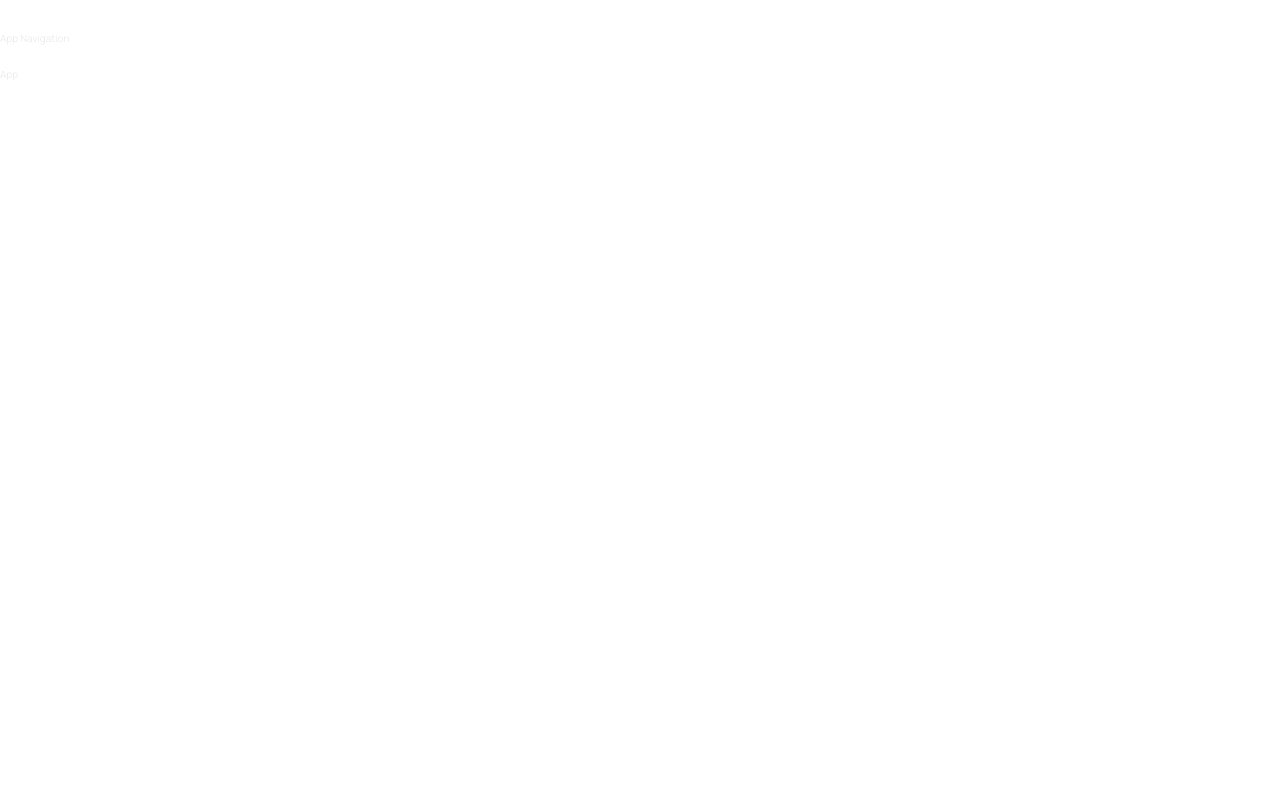
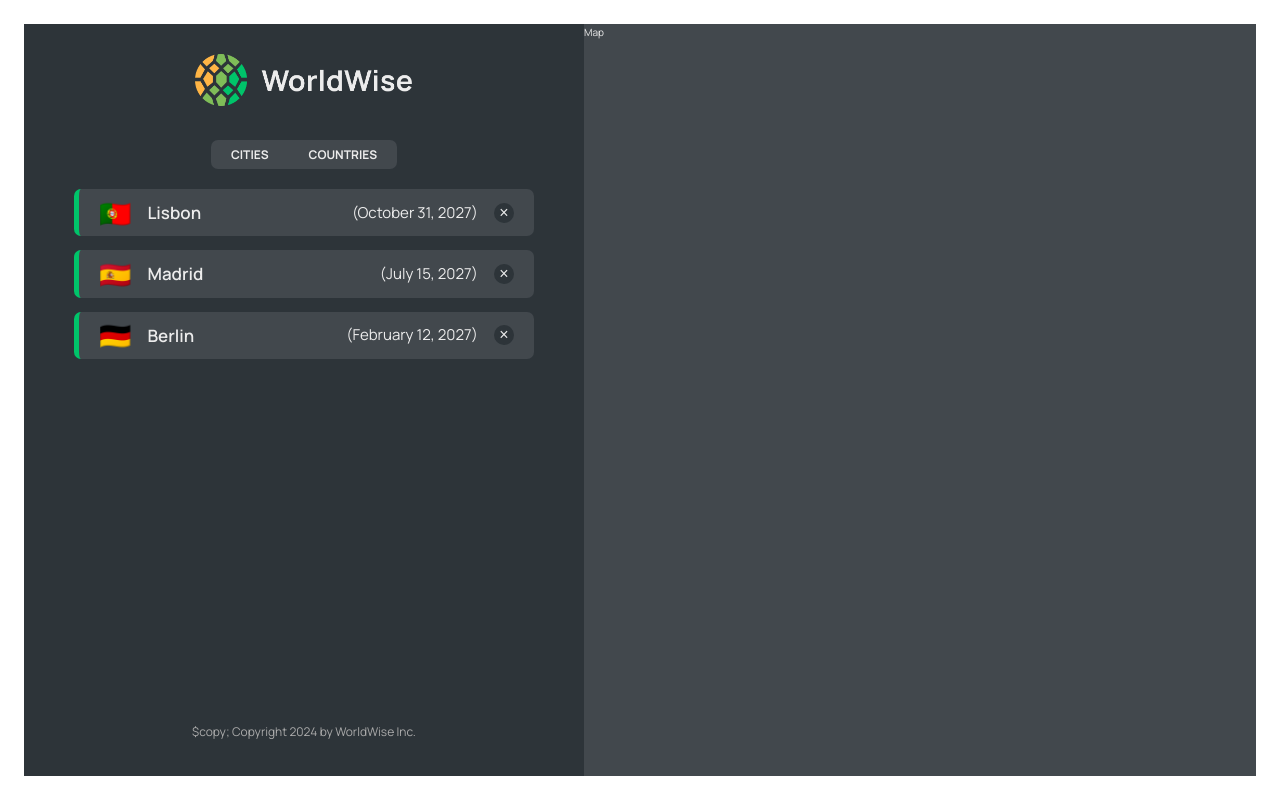
Before and after one commit to David-Sang96/Position-Tracker, a React (Vite) app: page /app in a window 1280 px wide. Built offline with nearby package versions, Linux system fonts and the light colour scheme; data requests are answered from the project's data file.

Commit message:
fetch data sync with ui

```diff
--- a/package.json
+++ b/package.json
@@ -7,9 +7,11 @@
     "dev": "vite",
     "build": "vite build",
     "lint": "eslint . --ext js,jsx --report-unused-disable-directives --max-warnings 0",
-    "preview": "vite preview"
+    "preview": "vite preview",
+    "server": "json-server --w data/cities.json  --delay 500"
   },
   "dependencies": {
+    "json-server": "^0.17.4",
     "react": "^18.2.0",
     "react-dom": "^18.2.0",
     "react-router-dom": "^6.23.1"
--- a/src/App.jsx
+++ b/src/App.jsx
@@ -1,4 +1,6 @@
+import { useEffect, useState } from "react";
 import { BrowserRouter, Route, Routes } from "react-router-dom";
+import CityList from "./components/CityList";
 import AppLayout from "./pages/AppLayout";
 import HomePage from "./pages/HomePage";
 import Login from "./pages/Login";
@@ -6,15 +8,49 @@
 import Pricing from "./pages/Pricing";
 import Product from "./pages/Product";
 
+const BASE_URL = "http://localhost:3000";
+
 function App() {
+  const [cities, setCities] = useState([]);
+  const [isLoading, setIsLoading] = useState(false);
+
+  useEffect(() => {
+    async function fetchCities() {
+      try {
+        setIsLoading(true);
+        const res = await fetch(`${BASE_URL}/cities`);
+        if (!res.ok) throw new Error("Something wrong in fetching data");
+        const data = await res.json();
+        setCities(data);
+      } catch (error) {
+        console.error(error.message);
+      } finally {
+        setIsLoading(false);
+      }
+    }
+    fetchCities();
+  }, []);
+
   return (
     <BrowserRouter>
+      {/* index is default route  */}
       <Routes>
-        <Route path="/" element={<HomePage />} />
+        <Route index element={<HomePage />} />
         <Route path="product" element={<Product />} />
         <Route path="pricing" element={<Pricing />} />
         <Route path="login" element={<Login />} />
-        <Route path="app" element={<AppLayout />} />
+        <Route path="app" element={<AppLayout />}>
+          <Route
+            index
+            element={<CityList cities={cities} isLoading={isLoading} />}
+          />
+          <Route
+            path="cities"
+            element={<CityList cities={cities} isLoading={isLoading} />}
+          />
+          <Route path="countries" element={<p>Countries</p>} />
+          <Route path="form" element={<p>Form</p>} />
+        </Route>
         <Route path="*" element={<PageNotFound />} />
       </Routes>
     </BrowserRouter>
--- a/src/components/AppNav.jsx
+++ b/src/components/AppNav.jsx
@@ -1,7 +1,19 @@
+import { NavLink } from "react-router-dom";
 import styles from "./AppNav.module.css";
 
 const AppNav = () => {
-  return <nav className={styles.nav}>App Navigation</nav>;
+  return (
+    <nav className={styles.nav}>
+      <ul>
+        <li>
+          <NavLink to="cities">Cities</NavLink>
+        </li>
+        <li>
+          <NavLink to="countries">Countries</NavLink>
+        </li>
+      </ul>
+    </nav>
+  );
 };
 
 export default AppNav;
--- /dev/null
+++ b/src/components/CityItem.jsx
@@ -0,0 +1,23 @@
+/* eslint-disable react/prop-types */
+const formatDate = (date) =>
+  new Intl.DateTimeFormat("en", {
+    day: "numeric",
+    month: "long",
+    year: "numeric",
+  }).format(new Date(date));
+
+import styles from "./CityItem.module.css";
+const CityItem = ({ city }) => {
+  const { cityName, date, emoji } = city;
+
+  return (
+    <li className={styles.cityItem}>
+      <span className={styles.emoji}>{emoji}</span>
+      <h1 className={styles.name}>{cityName}</h1>
+      <time className={styles.date}>({formatDate(date)})</time>
+      <button className={styles.deleteBtn}>&times;</button>
+    </li>
+  );
+};
+
+export default CityItem;
--- /dev/null
+++ b/src/components/CityList.jsx
@@ -0,0 +1,24 @@
+/* eslint-disable react/prop-types */
+
+import CityItem from "./CityItem";
+import styles from "./CityList.module.css";
+import Message from "./Message";
+import Spinner from "./Spinner";
+
+const CityList = ({ cities, isLoading }) => {
+  if (isLoading) return <Spinner />;
+
+  if (!cities.length)
+    return (
+      <Message message="Add your first city by clicking on a city on the map" />
+    );
+  return (
+    <ul className={styles.cityList}>
+      {cities.map((city) => (
+        <CityItem city={city} key={city.id} />
+      ))}
+    </ul>
+  );
+};
+
+export default CityList;
--- /dev/null
+++ b/src/components/Map.jsx
@@ -0,0 +1,7 @@
+import styles from "./Map.module.css";
+
+const Map = () => {
+  return <div className={styles.mapContainer}>Map</div>;
+};
+
+export default Map;
--- a/src/components/Message.jsx
+++ b/src/components/Message.jsx
@@ -1,3 +1,4 @@
+/* eslint-disable react/prop-types */
 import styles from "./Message.module.css";
 
 function Message({ message }) {
--- /dev/null
+++ b/src/components/Sidebar.jsx
@@ -0,0 +1,23 @@
+import { Outlet } from "react-router-dom";
+import AppNav from "./AppNav";
+import Logo from "./Logo";
+import styles from "./Sidebar.module.css";
+
+const Sidebar = () => {
+  return (
+    <div className={styles.sidebar}>
+      <Logo />
+      <AppNav />
+
+      <Outlet />
+
+      <footer className={styles.footer}>
+        <p className={styles.copyright}>
+          $copy; Copyright {new Date().getFullYear()} by WorldWise Inc.
+        </p>
+      </footer>
+    </div>
+  );
+};
+
+export default Sidebar;
--- a/src/pages/AppLayout.jsx
+++ b/src/pages/AppLayout.jsx
@@ -1,10 +1,12 @@
-import AppNav from "../components/AppNav";
+import Map from "../components/Map";
+import Sidebar from "../components/Sidebar";
+import styles from "./AppLayout.module.css";
 
 const AppLayout = () => {
   return (
-    <div>
-      <AppNav />
-      <p>App</p>
+    <div className={styles.app}>
+      <Sidebar />
+      <Map />
     </div>
   );
 };
```
Also changed, not shown: 1 other file (tests, documents, lock files or other folders).
